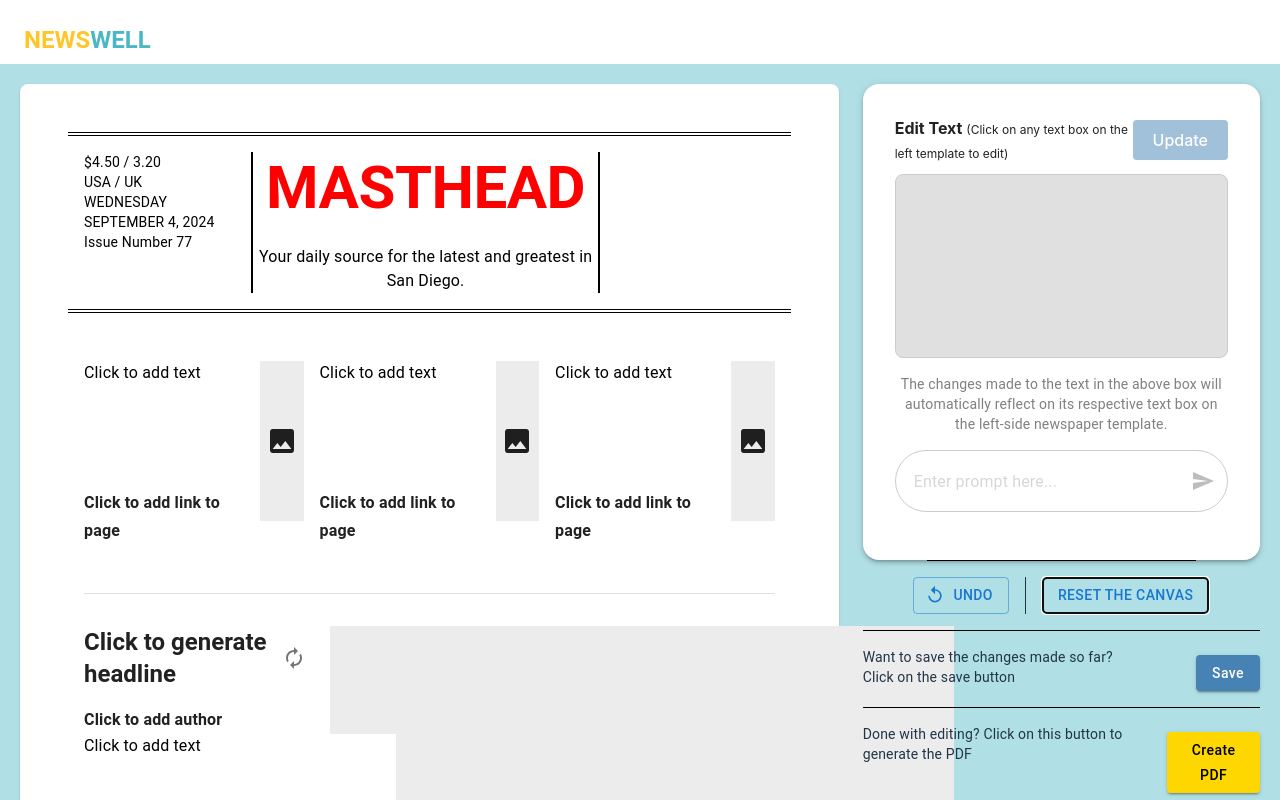
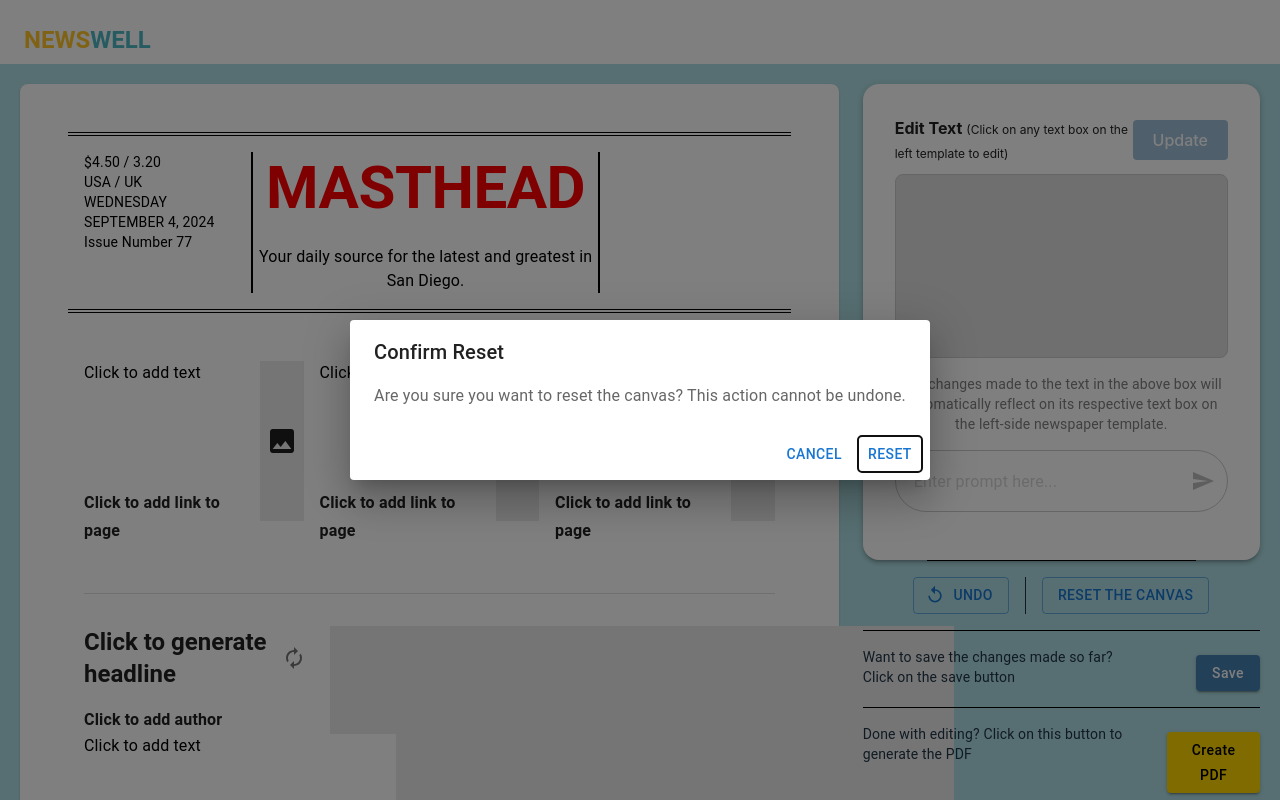
Before and after one commit to ssannier/Newswell, a React (Vite) app in the folder frontend/: page / in a window 1280 px wide. Both pictures are taken after a click on the button "RESET THE CANVAS". Shown: the top 800 px of the page. Built offline with nearby package versions, Linux system fonts and the light colour scheme; no server answers.

Commit message:
Reset canvas, added a popup

```diff
--- a/frontend/src/App.jsx
+++ b/frontend/src/App.jsx
@@ -174,6 +174,7 @@ export const initializeLayout = (tLayout) => {
       [newsId]: {
         ...layout[newsId],
         imageDesc: "",
+        id: tLayout ? layout[newsId].id : "",
         loading: false,
       },
     };
--- a/frontend/src/components/AppLayout.jsx
+++ b/frontend/src/components/AppLayout.jsx
@@ -8,7 +8,10 @@ import { useContext } from "react";
 import { cleanLayoutForAPI, Context, initializeLayout } from "../App";
 import axios from "axios";
 import { toast } from "react-toastify";
-import "react-toastify/dist/ReactToastify.css"; // Assuming you're using react-toastify for toast notifications
+import { Dialog, DialogActions, DialogContent, DialogContentText, DialogTitle } from "@mui/material";
+
+import "react-toastify/dist/ReactToastify.css";
+// Assuming you're using react-toastify for toast notifications
 const StyledAppBar = styled(AppBar)({
   backgroundColor: "white",
   boxShadow: "none",
@@ -38,9 +41,19 @@ const AppLayout = ({ layoutLoading }) => {
   const [layout, setLayout, undo, redo] = useContext(Context);
   const [loading, setLoading] = useState(false);
   const [currentText, setCurrentText] = useState("");
+  const [openResetDialog, setOpenResetDialog] = useState(false);
+
+  const handleOpenResetDialog = () => {
+    setOpenResetDialog(true);
+  };
+
+  const handleCloseResetDialog = () => {
+    setOpenResetDialog(false);
+  };
 
   const handleReset = () => {
     setLayout(initializeLayout());
+    handleCloseResetDialog();
   };
 
   const handleSave = async () => {
@@ -107,7 +120,7 @@ const AppLayout = ({ layoutLoading }) => {
                 Undo
               </Button>
               <div style={{ borderRight: "1px solid", marginLeft: "1rem", marginRight: "1rem" }}></div>
-              <Button onClick={handleReset} variant="outlined">
+              <Button onClick={handleOpenResetDialog} variant="outlined">
                 Reset the canvas
               </Button>
             </Box>
@@ -141,6 +154,20 @@ const AppLayout = ({ layoutLoading }) => {
           </Grid>
         </Grid>
       </ContentArea>
+      <Dialog open={openResetDialog} onClose={handleCloseResetDialog} aria-labelledby="alert-dialog-title" aria-describedby="alert-dialog-description">
+        <DialogTitle id="alert-dialog-title">{"Confirm Reset"}</DialogTitle>
+        <DialogContent>
+          <DialogContentText id="alert-dialog-description">Are you sure you want to reset the canvas? This action cannot be undone.</DialogContentText>
+        </DialogContent>
+        <DialogActions>
+          <Button onClick={handleCloseResetDialog} color="primary">
+            Cancel
+          </Button>
+          <Button onClick={handleReset} color="primary" autoFocus>
+            Reset
+          </Button>
+        </DialogActions>
+      </Dialog>
     </>
   );
 };
--- a/frontend/src/components/ImageUploader.jsx
+++ b/frontend/src/components/ImageUploader.jsx
@@ -32,12 +32,15 @@ const ImageUploader = ({ width = "100%", height = "100%", id, ...props }) => {
   const [isEdited, setIsEdited] = useState(false);
   const [isSaving, setIsSaving] = useState(false);
   const [file, setFile] = useState();
-
   useEffect(() => {
     // Check if there's an existing image in the layout
     if (layout[id] && layout[id].imageDesc) {
       setSelectedFile(layout[id].imageDesc);
       setCroppedImage(layout[id].imageDesc);
+    } else {
+      // Reset state if no image in layout
+      setSelectedFile(null);
+      setCroppedImage(null);
     }
   }, [layout, id]);
 
```
